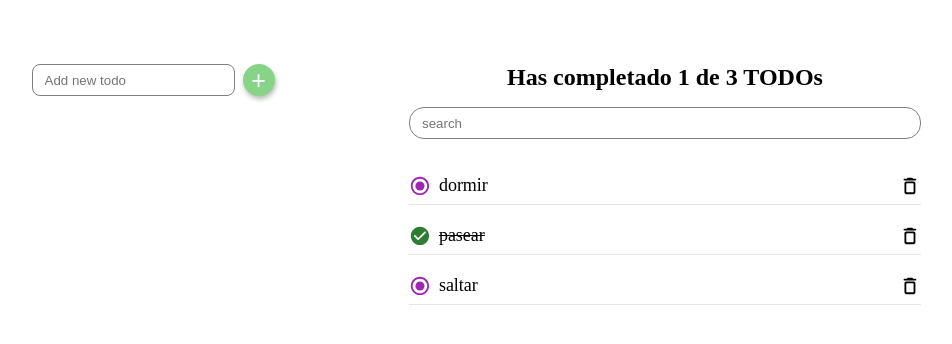
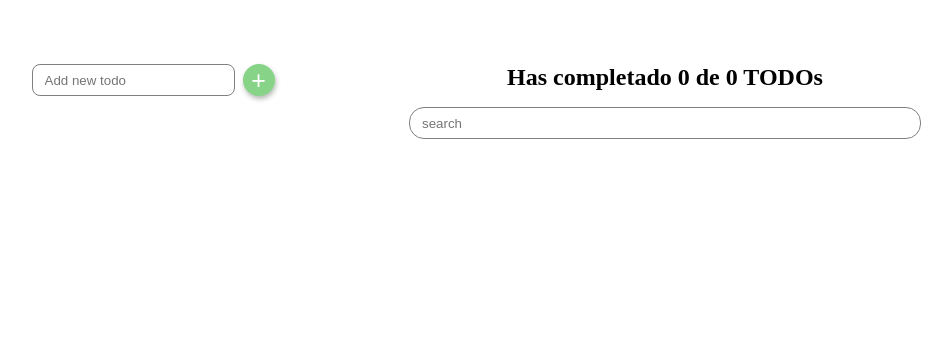
Before and after one commit to JaviMiot/todoMachine, a React (Create React App) app: page / in a window 1280 px wide. Shown: the top 344 px of the page, without its empty margins (231-1183 px from the left). Built offline with nearby package versions, Linux system fonts and the light colour scheme.

Commit message:
:sparkles: add custom hooks
add custom hooks

```diff
--- a/src/App/App.scss
+++ b/src/App/App.scss
@@ -4,6 +4,10 @@ input {
   border: 1px solid gray;
   height: 32px;
   padding: 6px 12px;
+}
+
+p {
+  font-size: 2.5rem;
 }
 
 .App {
--- a/src/App/AppUi.tsx
+++ b/src/App/AppUi.tsx
@@ -41,6 +41,7 @@ export const AppUi: React.FC<AppUIProps> = ({
       <div className='search-container'>
         <TodoCounter total={totalTodos} totalCompleted={todosCompleted} />
         <TodoSearch onChange={handleSearch} timeout={700} />
+
         <TodoList>
           {todosSearch.map((todo, index) => (
             <TodoItem
--- a/src/App/index.tsx
+++ b/src/App/index.tsx
@@ -4,18 +4,19 @@ import { AppUi } from './AppUi';
 
 import { Todo } from '../models/todo.model';
 
+import { useLocalStorageArray } from '../hooks/useLocalStorageArray';
+
 import './App.scss';
 
-const initData: Array<Todo> = [
-  { id: 0, text: 'dormir', completed: false },
-  { id: 1, text: 'pasear', completed: true },
-  { id: 2, text: 'saltar', completed: false },
-];
-
+const initTodos: Todo[] = [];
 const initTodo: Todo = { id: 0, text: '', completed: false };
+const localStorageVersion = 'TODOS_V1';
 
 function App() {
-  const [todos, setTodos] = useState<Array<Todo>>(initData);
+  const [todos, setTodos] = useLocalStorageArray<Todo>(
+    localStorageVersion,
+    initTodos
+  );
   const [todoNew, setTodoNew] = useState<Todo>(initTodo);
   const [search, setSearch] = useState<string>('');
 
@@ -27,10 +28,10 @@ function App() {
   const todosCompleted = todosSearch.filter((todo) => !!todo.completed).length;
 
   const addTodo = () => {
-    setTodos((todo) => {
-      return todoNew.text !== '' ? [...todos, todoNew] : todo;
-    });
-    setTodoNew(initTodo);
+    if (todoNew.text !== '') {
+      saveTodos([...todos, todoNew]);
+      setTodoNew(initTodo);
+    }
   };
 
   const onChange = (todoText: string) => {
@@ -50,12 +51,16 @@ function App() {
       return todo;
     });
 
-    setTodos(todoUpdate);
+    saveTodos(todoUpdate);
   };
 
   const deleteTodo = (id: Todo['id']) => {
     let deleteTodos = todos.filter((todo) => todo.id !== id);
-    setTodos(deleteTodos);
+    saveTodos(deleteTodos);
+  };
+
+  const saveTodos = (todos: Todo[]) => {
+    setTodos(todos);
   };
 
   return (
--- /dev/null
+++ b/src/hooks/useLocalStorageArray.ts
@@ -0,0 +1,24 @@
+import React, { useState, useEffect } from 'react';
+
+export function useLocalStorageArray<T>(
+  localStorageItem: string,
+  initValue: T[]
+): [T[], React.Dispatch<React.SetStateAction<T[]>>] {
+  const localStorageTodo = localStorage.getItem(localStorageItem);
+  const [item, setItem] = useState<Array<T>>(initValue);
+
+  let parsedItem;
+
+  if (localStorageTodo) {
+    parsedItem = JSON.parse(localStorageTodo);
+  } else {
+    localStorage.setItem(localStorageItem, JSON.stringify([]));
+    parsedItem = initValue;
+  }
+
+  useEffect(() => {
+    localStorage.setItem(localStorageItem, JSON.stringify(item));
+  }, [item]);
+
+  return [item, setItem];
+}
```
